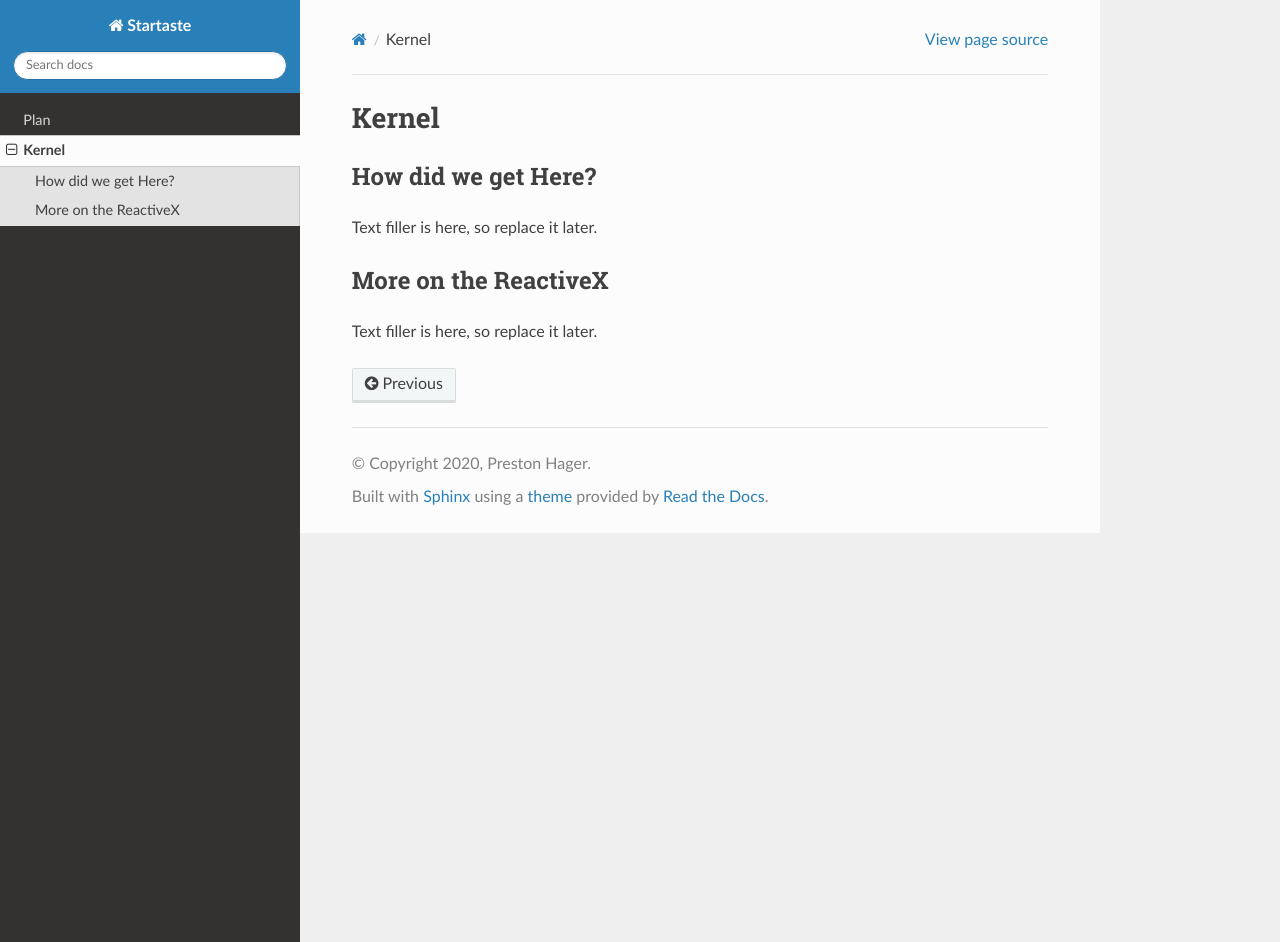
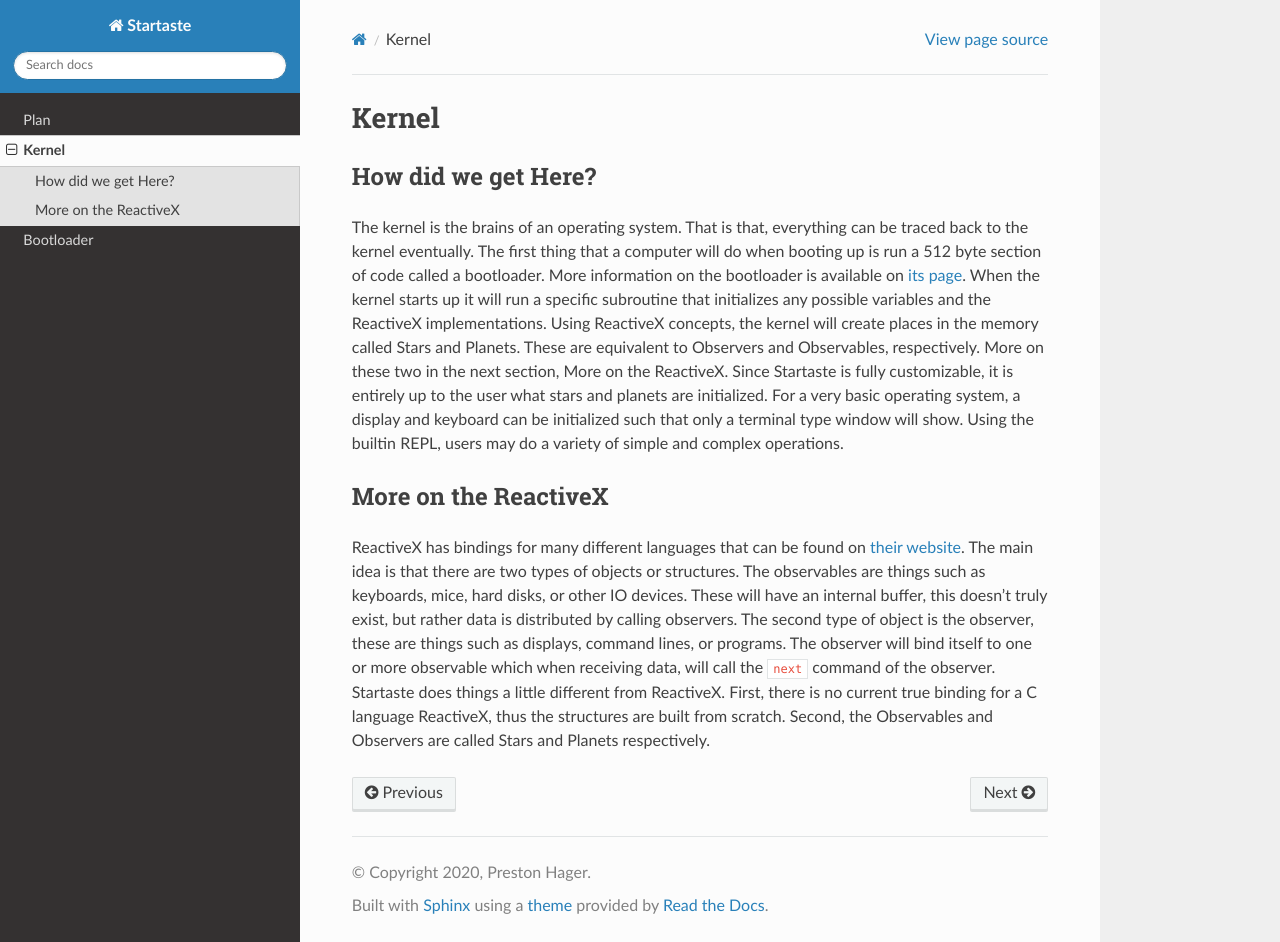
Before and after one commit to PrestonHager/Startaste, a Sphinx documentation site: the page built from docs/kernel.rst, in a window 1280 px wide and 942 px high. Built offline with Sphinx 7.4.7 and the Read the Docs theme 2.0.0, drawn with Linux system fonts in a browser that asks for light colours.

Commit message:
Updated kernel documentation and added file for bootloader.

```diff
--- a/docs/index.rst
+++ b/docs/index.rst
@@ -10,3 +10,4 @@ Welcome to Startaste's documentation!
 
    plan
    kernel
+   bootloader
--- a/docs/kernel.rst
+++ b/docs/kernel.rst
@@ -4,9 +4,30 @@ Kernel
 How did we get Here?
 ~~~~~~~~~~~~~~~~~~~~
 
-Text filler is here, so replace it later.
+The kernel is the brains of an operating system.
+That is that, everything can be traced back to the kernel eventually.
+The first thing that a computer will do when booting up is run a 512 byte section of code called a bootloader.
+More information on the bootloader is available on `its page`_.
+When the kernel starts up it will run a specific subroutine that initializes any possible variables and the ReactiveX implementations.
+Using ReactiveX concepts, the kernel will create places in the memory called Stars and Planets.
+These are equivalent to Observers and Observables, respectively.
+More on these two in the next section, More on the ReactiveX.
+Since Startaste is fully customizable, it is entirely up to the user what stars and planets are initialized.
+For a very basic operating system, a display and keyboard can be initialized such that only a terminal type window will show.
+Using the builtin REPL, users may do a variety of simple and complex operations.
 
 More on the ReactiveX
 ~~~~~~~~~~~~~~~~~~~~~
 
-Text filler is here, so replace it later.
+ReactiveX has bindings for many different languages that can be found on `their website`_.
+The main idea is that there are two types of objects or structures.
+The observables are things such as keyboards, mice, hard disks, or other IO devices.
+These will have an internal buffer, this doesn't truly exist, but rather data is distributed by calling observers.
+The second type of object is the observer, these are things such as displays, command lines, or programs.
+The observer will bind itself to one or more observable which when receiving data, will call the ``next`` command of the observer.
+Startaste does things a little different from ReactiveX.
+First, there is no current true binding for a C language ReactiveX, thus the structures are built from scratch.
+Second, the Observables and Observers are called Stars and Planets respectively.
+
+.. _their website: http://reactivex.io
+.. _its page: https://startaste.rtfd.io/en/latest/bootloader.html
```
Also changed, not shown: docs/bootloader.rst (added, +12 -0 lines).
